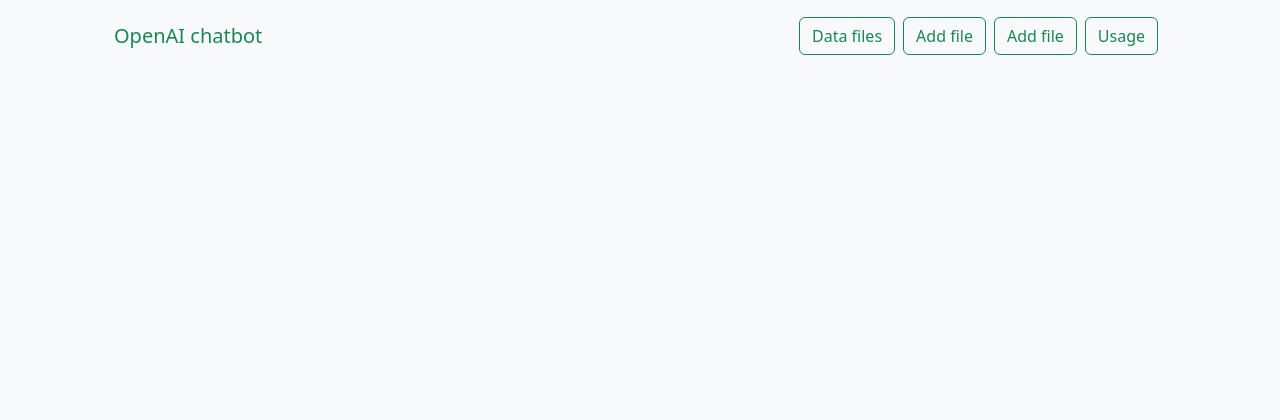
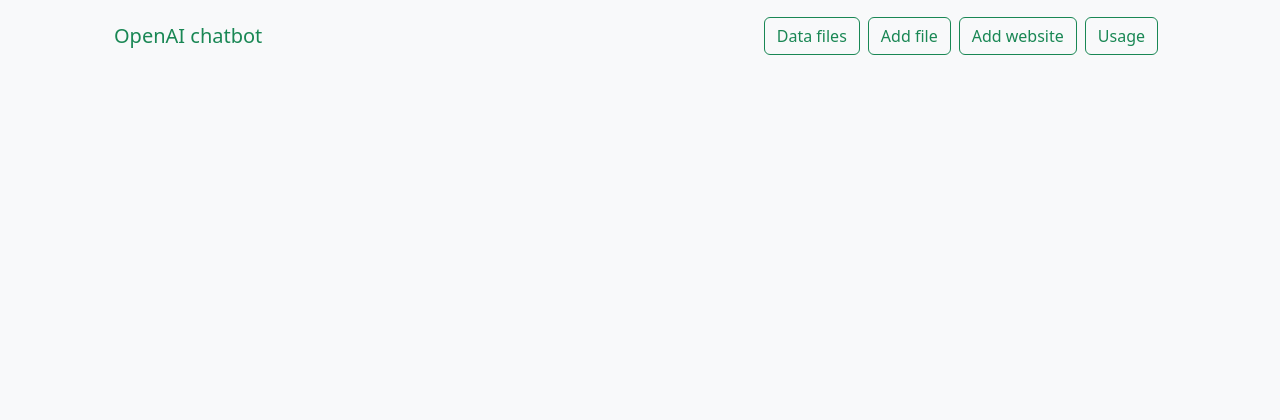
Before and after one commit to phuong-ta/chatbot_backend, a FastAPI app: page / in a window 1280 px wide. Shown: the top 420 px of the page. Run offline with FastAPI, Linux system fonts and the light colour scheme.

Commit message:
edit add_web.html elemment

```diff
--- a/templates/add_web.html
+++ b/templates/add_web.html
@@ -1,6 +1,6 @@
 <!-- Button trigger modal -->
 <button class="btn btn-outline-success me-2 " data-bs-target="#web_uploading" data-bs-toggle="modal" type="button">
-    Add file
+    Add website
 </button>
 
 <!-- Modal -->
@@ -14,9 +14,9 @@
             <form id="upload_website">
                 <div class="modal-body">
                     <div class="mb-3 row">
-                        <label class="col-sm-2 col-form-label" for="web_link">Files</label>
+                        <label class="col-sm-2 col-form-label" for="web_link">Website</label>
                         <div class="col-sm-10">
-                            <input class="form-control focus-ring focus-ring-success" id="web_link" type="text">
+                            <input class="form-control focus-ring focus-ring-success" placeholder="Add website link here!" id="web_link" type="text">
                         </div>
                     </div>
                     <div class="mb-3 row">
```
